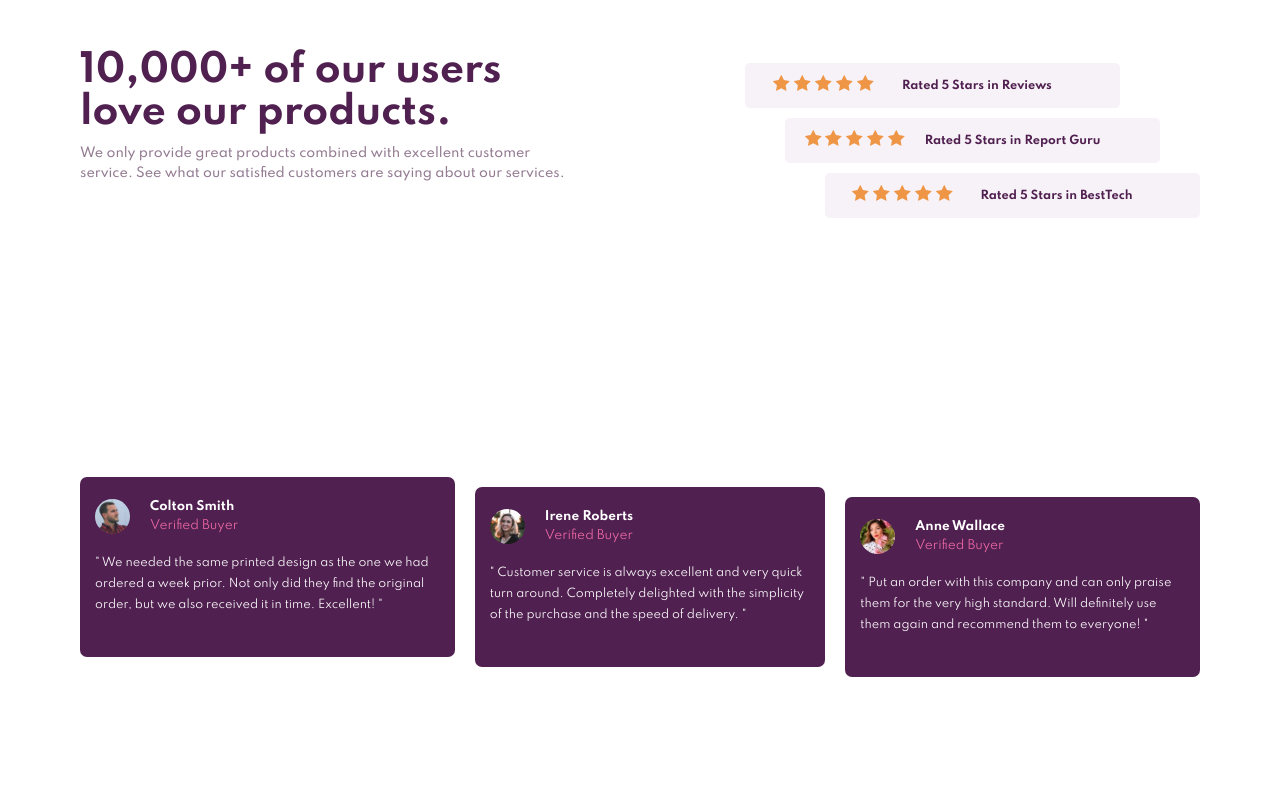
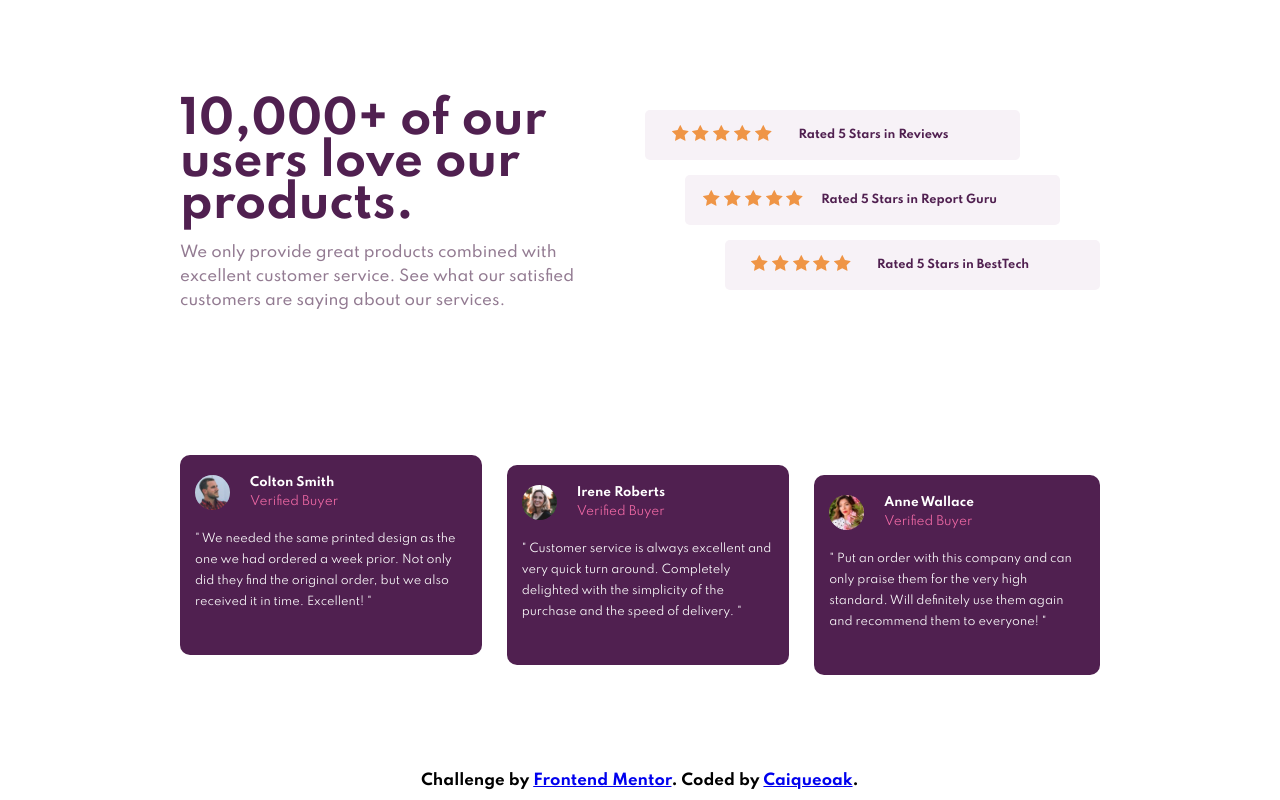
Before and after one commit to Caiqueoak/Responsive-Social-proof-site, a plain HTML site: page index.html in a window 1280 px wide. Shown: the top 800 px of the page. Drawn offline with Linux system fonts and the light colour scheme.

Commit message:
adjusted the elements scale

```diff
--- a/sass/main.scss
+++ b/sass/main.scss
@@ -8,7 +8,7 @@ body {
   @include centered-flex;
   flex-direction: column;
   text-align: center;
-  padding: 75px 18px;
+  padding: 70px 18px;
 }
 
 .heading-container {
@@ -56,7 +56,7 @@ body {
   .buyers-container {
     background-color: $Very-Dark-Magenta;
     color: white;
-    border-radius: 7px;
+    border-radius: 10px;
     padding: 35px 30px 30px;
     text-align: left;
     height: fit-content;
@@ -119,8 +119,8 @@ footer {
     display: grid;
     grid-template-columns: 1fr 1fr;
     grid-template-rows: 1fr 1fr;
-    height: 120vh;
-    padding: 50px 80px !important;
+    height: 100vh;
+    padding: 100px 180px 0px !important;
     align-items: flex-start;
     row-gap: 50px;
   }
@@ -128,32 +128,32 @@ footer {
   .heading-container {
     display: flex;
     flex-direction: column;
-    padding-right: 70px !important;
-    row-gap: 10px;
+    padding-right: 50px !important;
+    row-gap: 15px;
     border: 2px solid black;
 
     .heading-title {
-      font-size: 2.5rem;
+      font-size: 3rem;
       line-height: 2.8rem;
     }
     .heading-description {
-      font-size: 0.85rem;
-      line-height: 1.3rem;
+      font-size: 1rem;
+      line-height: 1.6rem;
     }
   }
   .rates-container {
-    margin-top: 13px;
-    border: 2px solid black;
+    margin-top: 10px;
     justify-self: right;
+    row-gap: 15px;
 
     .rates-box {
       flex-direction: row;
       align-items: center;
-      height: 45px;
+      height: 50px;
 
       .review {
         font-size: 0.75rem;
-        padding-right: 40px !important;
+        padding-right: 45px !important;
       }
     }
     .reviews-rate {
@@ -169,12 +169,11 @@ footer {
   .buyers-reviews {
     grid-column: 1/3;
     flex-direction: row;
-    column-gap: 20px;
-    margin-top: -8px;
+    column-gap: 25px;
 
     .buyers-container {
-      height: 180px;
-      padding: 22px 15px !important;
+      height: 200px;
+      padding: 20px 15px !important;
 
       .review-text {
         font-size: 0.75rem;
```
Also changed, not shown: css/main.css, 1 other file.
